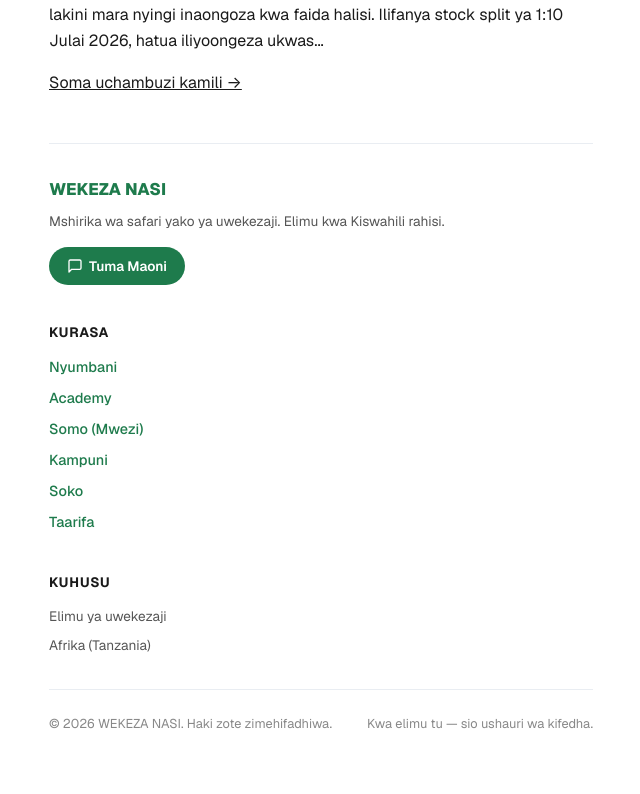
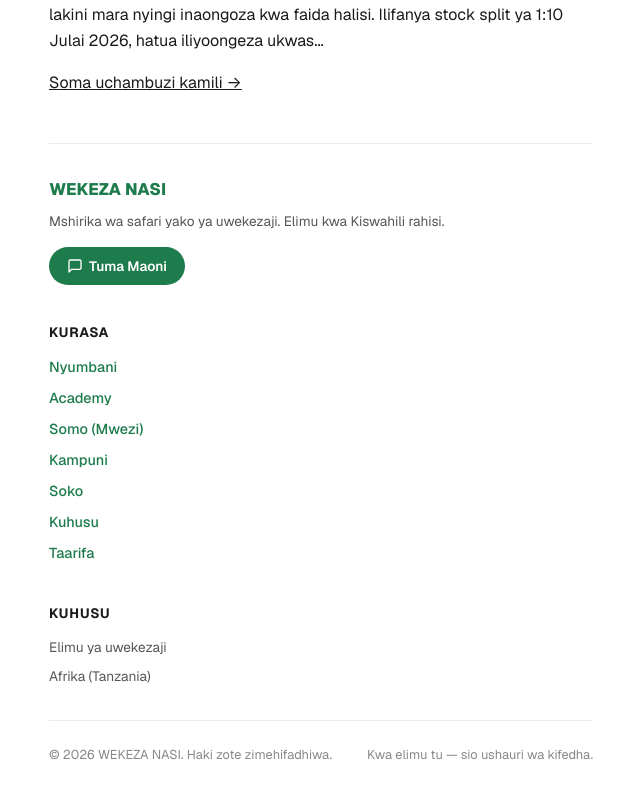
Before and after one commit to sadikiabubakari698-crypto/wekeza_nasi, a Next.js app in the folder wekeza-nasi-app/: page / in a window 1280 px wide. Shown: the part 931-1725 px from the top of the page, without its empty margins (319-959 px from the left). Before the commit the page ends 1693 px from the top, so only its background shows below. Built offline with nearby package versions, Linux system fonts and the light colour scheme.

Commit message:
Footer: add Kuhusu link

```diff
--- a/wekeza-nasi-app/components/Footer.js
+++ b/wekeza-nasi-app/components/Footer.js
@@ -25,6 +25,7 @@ export default function Footer() {
             <Link href="/somo-la-mwezi/crdb-2026-09" style={linkStyle}>Somo (Mwezi)</Link>
             <Link href="/kampuni" style={linkStyle}>Kampuni</Link>
             <Link href="/soko" style={linkStyle}>Soko</Link>
+            <Link href="/kuhusu" style={linkStyle}>Kuhusu</Link>
             <Link href="/notifications" style={linkStyle}>Taarifa</Link>
           </div>
         </div>
```
